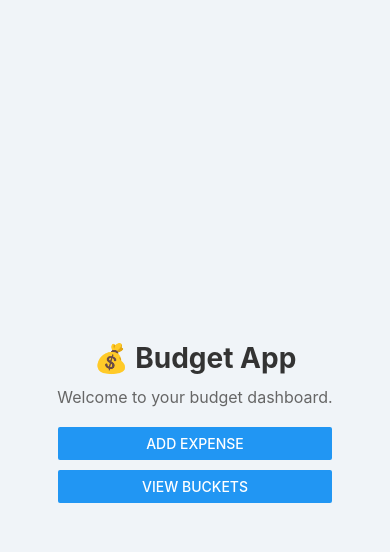
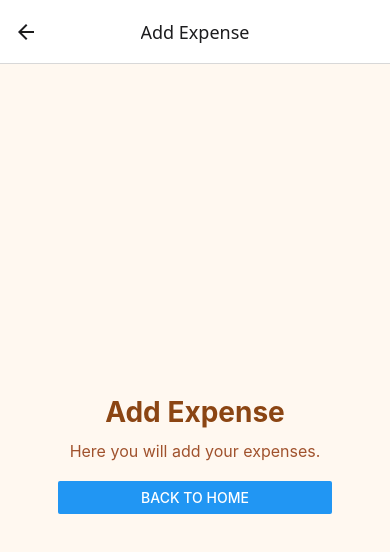
Before and after one commit to zoeglsmith/budget, a React Native app: screen /AddExpense in a window 390 px wide. Shown: the top 552 px of the page. Built offline with nearby package versions, Linux system fonts and the light colour scheme.

Commit message:
Add typed navigation stack and external styles for three screens

```diff
--- a/App.tsx
+++ b/App.tsx
@@ -1,33 +1,42 @@
 import React from "react";
-import { View, Text, Button, StatusBar } from "react-native";
-import styles from "./src/styles/homeStyles";
+import { NavigationContainer } from "@react-navigation/native";
+import { createNativeStackNavigator } from "@react-navigation/native-stack";
 
-type HomeScreenProps = {
-  navigation: {
-    navigate: (screen: string) => void;
-  };
+import HomeScreen from "./src/screens/HomeScreen";
+import AddExpenseScreen from "./src/screens/AddExpenseScreen";
+import BucketsScreen from "./src/screens/BucketsScreen";
+
+export type RootStackParamList = {
+  Home: undefined;
+  AddExpense: undefined;
+  Buckets: undefined;
 };
 
-export default function HomeScreen({ navigation }: HomeScreenProps) {
+const Stack = createNativeStackNavigator<RootStackParamList>();
+
+export default function App() {
   return (
-    <View style={styles.container}>
-      <StatusBar barStyle="dark-content" />
-      <Text style={styles.title}>💰 Budget App</Text>
-      <Text style={styles.subtitle}>Welcome to your budget dashboard.</Text>
-
-      <View style={{ marginTop: 20, width: "80%" }}>
-        <Button
-          title="Add Expense"
-          onPress={() => navigation.navigate("AddExpense")}
+    <NavigationContainer>
+      <Stack.Navigator
+        initialRouteName="Home"
+        screenOptions={{ headerTitleAlign: "center" }}
+      >
+        <Stack.Screen
+          name="Home"
+          component={HomeScreen}
+          options={{ title: "Budget Dashboard" }}
         />
-      </View>
-
-      <View style={{ marginTop: 10, width: "80%" }}>
-        <Button
-          title="View Buckets"
-          onPress={() => navigation.navigate("Buckets")}
+        <Stack.Screen
+          name="AddExpense"
+          component={AddExpenseScreen}
+          options={{ title: "Add Expense" }}
         />
-      </View>
-    </View>
+        <Stack.Screen
+          name="Buckets"
+          component={BucketsScreen}
+          options={{ title: "Saving Buckets" }}
+        />
+      </Stack.Navigator>
+    </NavigationContainer>
   );
 }
--- a/src/screens/AddExpenseScreen.tsx
+++ b/src/screens/AddExpenseScreen.tsx
@@ -1,13 +1,24 @@
 import React from "react";
-import { View, Text, StatusBar } from "react-native";
+import { View, Text, StatusBar, Button } from "react-native";
 import styles from "../styles/addExpensesStyles";
+import { NativeStackScreenProps } from "@react-navigation/native-stack";
+import { RootStackParamList } from "../../App";
 
-export default function AddExpenseScreen() {
+type Props = NativeStackScreenProps<RootStackParamList, "AddExpense">;
+
+export default function AddExpenseScreen({ navigation }: Props) {
   return (
     <View style={styles.container}>
       <StatusBar barStyle="dark-content" />
       <Text style={styles.title}>Add Expense</Text>
       <Text style={styles.subtitle}>Here you will add your expenses.</Text>
+
+      <View style={{ marginTop: 20, width: "80%" }}>
+        <Button
+          title="Back to Home"
+          onPress={() => navigation.navigate("Home")}
+        />
+      </View>
     </View>
   );
 }
--- a/src/screens/BucketsScreen.tsx
+++ b/src/screens/BucketsScreen.tsx
@@ -1,13 +1,24 @@
 import React from "react";
-import { View, Text, StatusBar } from "react-native";
+import { View, Text, StatusBar, Button } from "react-native";
 import styles from "../styles/bucketStyles";
+import { NativeStackScreenProps } from "@react-navigation/native-stack";
+import { RootStackParamList } from "../../App";
 
-export default function BucketsScreen() {
+type Props = NativeStackScreenProps<RootStackParamList, "Buckets">;
+
+export default function BucketsScreen({ navigation }: Props) {
   return (
     <View style={styles.container}>
       <StatusBar barStyle="dark-content" />
       <Text style={styles.title}>Saving Buckets</Text>
       <Text style={styles.subtitle}>Manage your saving buckets here.</Text>
+
+      <View style={{ marginTop: 20, width: "80%" }}>
+        <Button
+          title="Back to Home"
+          onPress={() => navigation.navigate("Home")}
+        />
+      </View>
     </View>
   );
 }
--- a/src/screens/HomeScreen.tsx
+++ b/src/screens/HomeScreen.tsx
@@ -1,13 +1,31 @@
 import React from "react";
-import { View, Text, StatusBar } from "react-native";
+import { View, Text, Button, StatusBar } from "react-native";
 import styles from "../styles/homeStyles";
+import { NativeStackScreenProps } from "@react-navigation/native-stack";
+import { RootStackParamList } from "../../App";
 
-export default function HomeScreen() {
+type Props = NativeStackScreenProps<RootStackParamList, "Home">;
+
+export default function HomeScreen({ navigation }: Props) {
   return (
     <View style={styles.container}>
       <StatusBar barStyle="dark-content" />
       <Text style={styles.title}>💰 Budget App</Text>
       <Text style={styles.subtitle}>Welcome to your budget dashboard.</Text>
+
+      <View style={{ marginTop: 20, width: "80%" }}>
+        <Button
+          title="Add Expense"
+          onPress={() => navigation.navigate("AddExpense")}
+        />
+      </View>
+
+      <View style={{ marginTop: 10, width: "80%" }}>
+        <Button
+          title="View Buckets"
+          onPress={() => navigation.navigate("Buckets")}
+        />
+      </View>
     </View>
   );
 }
--- a/src/styles/addExpensesStyles.ts
+++ b/src/styles/addExpensesStyles.ts
@@ -17,6 +17,7 @@ const addExpenseStyles = StyleSheet.create({
   subtitle: {
     fontSize: 16,
     color: '#A0522D',
+    textAlign: 'center',
   },
 });
 
--- a/src/styles/bucketStyles.ts
+++ b/src/styles/bucketStyles.ts
@@ -17,6 +17,7 @@ const bucketsStyles = StyleSheet.create({
   subtitle: {
     fontSize: 16,
     color: '#004D40',
+    textAlign: 'center',
   },
 });
 
--- a/src/styles/homeStyles.ts
+++ b/src/styles/homeStyles.ts
@@ -17,6 +17,7 @@ const homeStyles = StyleSheet.create({
   subtitle: {
     fontSize: 16,
     color: '#666',
+    textAlign: 'center',
   },
 });
 
```
Also changed, not shown: package.json (+4 -3 lines), 1 other file (tests, documents, lock files or other folders).
